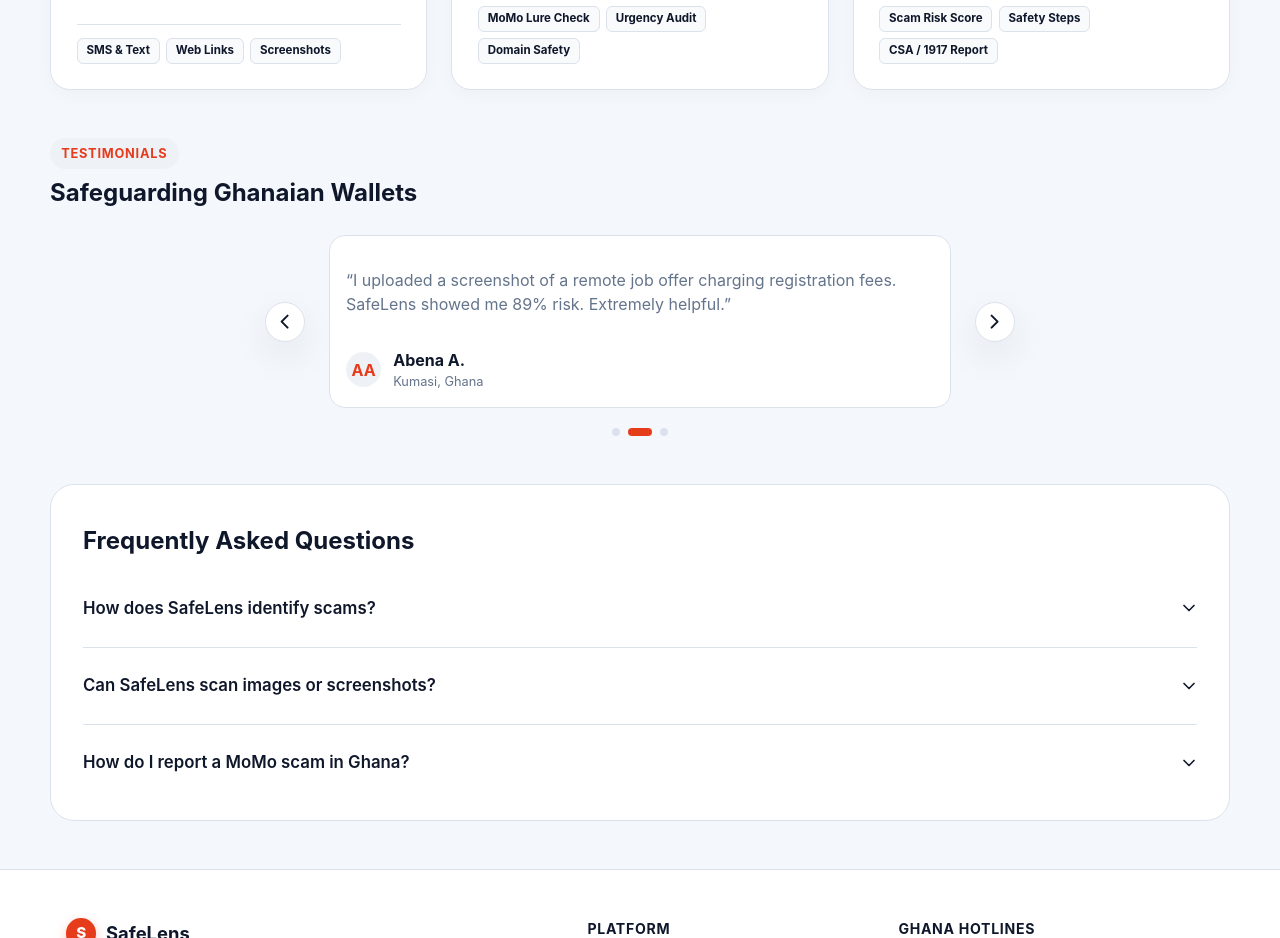
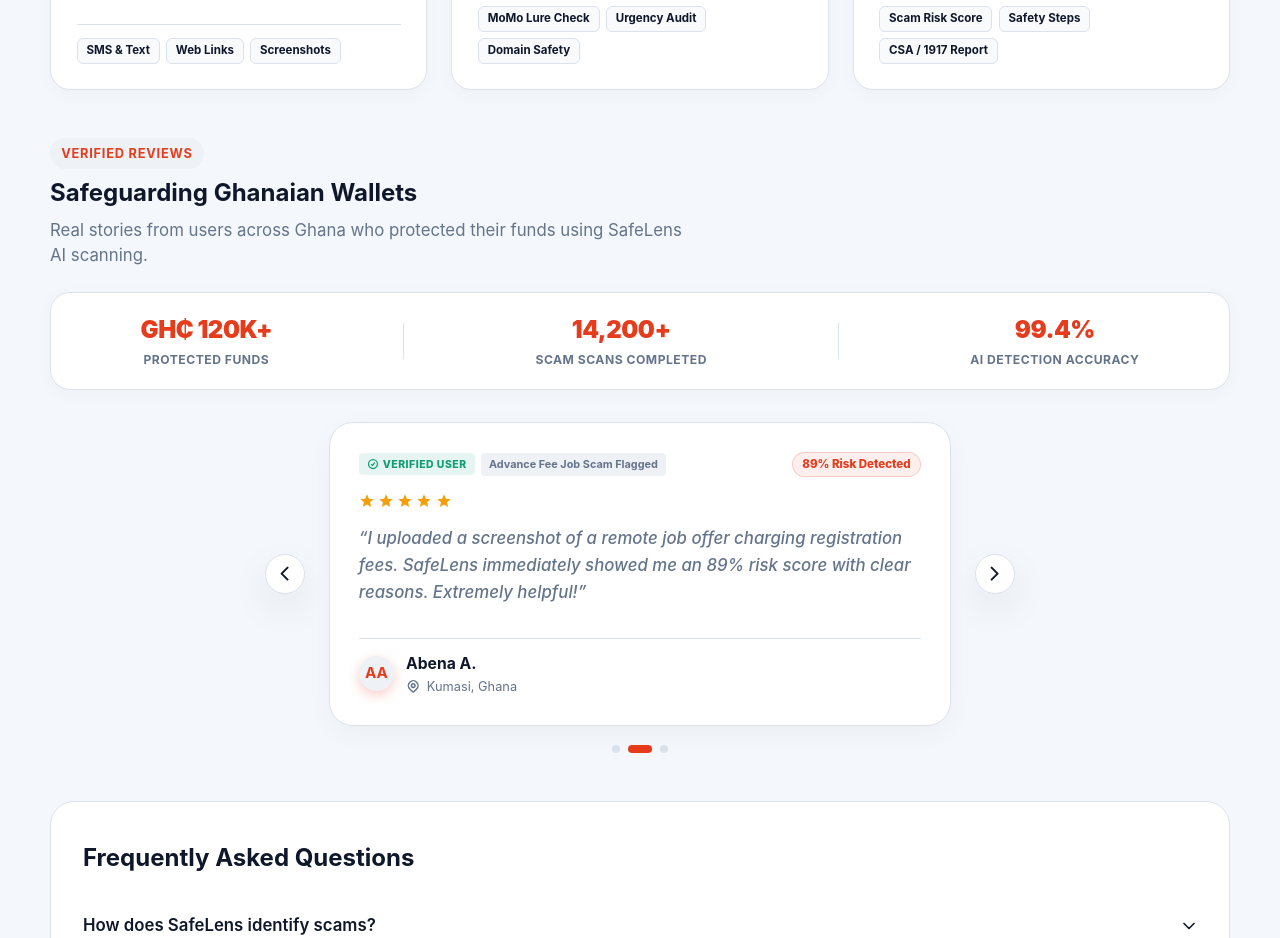
Before and after one commit to agudu50/SafeLens, a React (Vite) app in the folder client/: page / in a window 1280 px wide. Shown: the part 1780-2718 px from the top of the page. Built offline with nearby package versions, Linux system fonts and the light colour scheme.

Commit message:
enhanced the animation on the home page

```diff
--- a/client/src/index.css
+++ b/client/src/index.css
@@ -1886,6 +1886,187 @@
   border-radius: 6px;
 }
 
+/* Impact Statistics Bar */
+.impact-stats-bar {
+  display: flex;
+  align-items: center;
+  justify-content: space-around;
+  background: var(--surface);
+  border: 1px solid var(--border);
+  border-radius: 1.25rem;
+  padding: 1.2rem 1.5rem;
+  margin-top: 1.5rem;
+  margin-bottom: 2rem;
+  box-shadow: 0 4px 18px rgba(15, 23, 42, 0.03);
+}
+
+.impact-stat {
+  display: flex;
+  flex-direction: column;
+  align-items: center;
+  text-align: center;
+}
+
+.impact-stat__number {
+  font-size: 1.5rem;
+  font-weight: 900;
+  color: var(--primary);
+  letter-spacing: -0.02em;
+}
+
+.impact-stat__label {
+  font-size: 0.76rem;
+  font-weight: 700;
+  color: var(--muted);
+  text-transform: uppercase;
+  letter-spacing: 0.04em;
+  margin-top: 0.2rem;
+}
+
+.impact-stat__divider {
+  width: 1px;
+  height: 36px;
+  background: var(--border);
+}
+
+/* Testimonial Carousel & Cards */
+.testimonial-carousel-container {
+  display: flex;
+  align-items: center;
+  gap: 1rem;
+  position: relative;
+}
+
+.testimonial-card {
+  background: var(--surface);
+  border: 1px solid var(--border);
+  border-radius: 1.5rem;
+  padding: 1.8rem;
+  flex: 1;
+  box-shadow: 0 8px 30px -4px rgba(15, 23, 42, 0.05);
+  display: flex;
+  flex-direction: column;
+  gap: 1rem;
+}
+
+.testimonial-card__header {
+  display: flex;
+  justify-content: space-between;
+  align-items: center;
+  gap: 0.5rem;
+}
+
+.testimonial-verified-badge {
+  font-size: 0.65rem;
+  font-weight: 800;
+  letter-spacing: 0.05em;
+  color: var(--success);
+  background: rgba(15, 157, 115, 0.1);
+  padding: 0.2rem 0.5rem;
+  border-radius: 4px;
+  display: inline-flex;
+  align-items: center;
+  gap: 0.25rem;
+}
+
+.testimonial-tag {
+  font-size: 0.68rem;
+  font-weight: 700;
+  color: var(--muted);
+  background: var(--surface-strong);
+  padding: 0.2rem 0.5rem;
+  border-radius: 4px;
+}
+
+.testimonial-savings-pill {
+  font-size: 0.72rem;
+  font-weight: 800;
+  color: var(--primary);
+  background: rgba(230, 60, 28, 0.08);
+  border: 1px solid rgba(230, 60, 28, 0.2);
+  padding: 0.2rem 0.6rem;
+  border-radius: 999px;
+}
+
+.testimonial-rating {
+  display: flex;
+  gap: 0.2rem;
+}
+
+.testimonial-quote {
+  font-size: 1.05rem;
+  line-height: 1.6;
+  font-weight: 500;
+  color: var(--text);
+  margin: 0;
+  font-style: italic;
+}
+
+.testimonial-user {
+  display: flex;
+  align-items: center;
+  gap: 0.8rem;
+  margin-top: 0.4rem;
+  padding-top: 0.8rem;
+  border-top: 1px solid var(--border);
+}
+
+.testimonial-avatar {
+  width: 2.6rem;
+  height: 2.6rem;
+  border-radius: 50%;
+  background: var(--primary);
+  color: #ffffff;
+  font-weight: 900;
+  font-size: 0.95rem;
+  display: grid;
+  place-items: center;
+  box-shadow: 0 4px 12px rgba(230, 60, 28, 0.25);
+}
+
+.carousel-control-btn {
+  background: var(--surface);
+  border: 1px solid var(--border);
+  color: var(--text);
+  width: 2.6rem;
+  height: 2.6rem;
+  border-radius: 50%;
+  display: grid;
+  place-items: center;
+  cursor: pointer;
+  transition: all 0.22s ease;
+  box-shadow: 0 4px 12px rgba(15, 23, 42, 0.04);
+}
+
+.carousel-control-btn:hover {
+  border-color: var(--primary);
+  color: var(--primary);
+  transform: scale(1.08);
+}
+
+.carousel-indicators {
+  display: flex;
+  justify-content: center;
+  gap: 0.5rem;
+  margin-top: 1.2rem;
+}
+
+.carousel-dot {
+  width: 8px;
+  height: 8px;
+  border-radius: 50%;
+  background: var(--border);
+  border: none;
+  cursor: pointer;
+  transition: all 0.25s ease;
+}
+
+.carousel-dot--active {
+  width: 24px;
+  border-radius: 4px;
+  background: var(--primary);
+}
+
 /* FAQ Accordion */
 .faq-container {
   margin-top: 3rem;
--- a/client/src/pages/Home.jsx
+++ b/client/src/pages/Home.jsx
@@ -6,22 +6,34 @@
 
 const testimonials = [
   {
+    id: 'emmanuel',
     avatar: 'EK',
     name: 'Emmanuel K.',
     location: 'Accra, Ghana',
-    quote: 'SafeLens flagged a wrong transfer SMS I got. Saved me from sending 500 GHS back to a scammer. Brilliant app!'
+    incident: 'MoMo Refund Scam Prevented',
+    savings: 'GH₵ 500 Saved',
+    rating: 5,
+    quote: 'SafeLens flagged a wrong transfer SMS I received. It saved me from sending 500 GHS back to a scammer. Brilliant security tool for everyone in Ghana!'
   },
   {
+    id: 'abena',
     avatar: 'AA',
     name: 'Abena A.',
     location: 'Kumasi, Ghana',
-    quote: 'I uploaded a screenshot of a remote job offer charging registration fees. SafeLens showed me 89% risk. Extremely helpful.'
+    incident: 'Advance Fee Job Scam Flagged',
+    savings: '89% Risk Detected',
+    rating: 5,
+    quote: 'I uploaded a screenshot of a remote job offer charging registration fees. SafeLens immediately showed me an 89% risk score with clear reasons. Extremely helpful!'
   },
   {
+    id: 'kofi',
     avatar: 'KB',
     name: 'Kofi B.',
     location: 'Takoradi, Ghana',
-    quote: 'The link scanning told me a promotional raffle was fake before I logged in. SafeLens is a must-have tool for everyone.'
+    incident: 'Phishing Promo Link Stopped',
+    savings: '97% Wallet Risk',
+    rating: 5,
+    quote: 'The link scanning told me a promotional raffle link was fake before I logged in with my credentials. SafeLens is a must-have tool for mobile money safety.'
   }
 ]
 
@@ -462,15 +474,34 @@
       {/* Ghanaian User Testimonials */}
       <section className="section-block testimonials-section animate-slide-up delay-4">
         <div className="section-heading">
-          <Badge tone="neutral">Testimonials</Badge>
+          <Badge tone="neutral">VERIFIED REVIEWS</Badge>
           <h2>Safeguarding Ghanaian Wallets</h2>
+          <p className="hero-text" style={{ marginTop: '0.4rem' }}>Real stories from users across Ghana who protected their funds using SafeLens AI scanning.</p>
+        </div>
+
+        {/* Live Community Impact Statistics Bar */}
+        <div className="impact-stats-bar">
+          <div className="impact-stat">
+            <span className="impact-stat__number">GH₵ 120K+</span>
+            <span className="impact-stat__label">Protected Funds</span>
+          </div>
+          <div className="impact-stat__divider" />
+          <div className="impact-stat">
+            <span className="impact-stat__number">14,200+</span>
+            <span className="impact-stat__label">Scam Scans Completed</span>
+          </div>
+          <div className="impact-stat__divider" />
+          <div className="impact-stat">
+            <span className="impact-stat__number">99.4%</span>
+            <span className="impact-stat__label">AI Detection Accuracy</span>
+          </div>
         </div>
 
         <div className="testimonial-carousel-container">
           <button
             type="button"
             className="carousel-control-btn carousel-control-btn--prev"
-            aria-label="Previous testimonial"
+            aria-label="Previous review"
             onClick={() => setActiveTestimonial((prev) => (prev === 0 ? testimonials.length - 1 : prev - 1))}
           >
             <svg fill="none" stroke="currentColor" strokeWidth="2.5" viewBox="0 0 24 24" style={{ width: '1.2rem', height: '1.2rem' }}>
@@ -478,13 +509,39 @@
             </svg>
           </button>
 
-          <div className="info-card testimonial-card animate-fade-in" key={activeTestimonial} style={{ flex: 1, margin: 0 }}>
-            <p>&ldquo;{testimonials[activeTestimonial].quote}&rdquo;</p>
+          <div className="info-card testimonial-card animate-fade-in" key={testimonials[activeTestimonial].id}>
+            <div className="testimonial-card__header">
+              <div style={{ display: 'flex', alignItems: 'center', gap: '0.4rem', flexWrap: 'wrap' }}>
+                <span className="testimonial-verified-badge">
+                  <svg fill="none" stroke="currentColor" strokeWidth="2.5" viewBox="0 0 24 24" style={{ width: '0.75rem', height: '0.75rem', color: 'var(--success)' }}>
+                    <path strokeLinecap="round" strokeLinejoin="round" d="M9 12.75L11.25 15 15 9.75M21 12a9 9 0 11-18 0 9 9 0 0118 0z" />
+                  </svg>
+                  VERIFIED USER
+                </span>
+                <span className="testimonial-tag">{testimonials[activeTestimonial].incident}</span>
+              </div>
+              <span className="testimonial-savings-pill">{testimonials[activeTestimonial].savings}</span>
+            </div>
+
+            {/* Star Rating Icons */}
+            <div className="testimonial-rating">
+              {[...Array(testimonials[activeTestimonial].rating)].map((_, i) => (
+                <svg key={i} fill="currentColor" viewBox="0 0 24 24" style={{ width: '1rem', height: '1rem', color: 'var(--warning)' }}>
+                  <path d="M12 17.27L18.18 21l-1.64-7.03L22 9.24l-7.19-.61L12 2 9.19 8.63 2 9.24l5.46 4.73L5.82 21z" />
+                </svg>
+              ))}
+            </div>
+
+            <p className="testimonial-quote">&ldquo;{testimonials[activeTestimonial].quote}&rdquo;</p>
+
             <div className="testimonial-user">
               <div className="testimonial-avatar">{testimonials[activeTestimonial].avatar}</div>
-              <div>
-                <strong>{testimonials[activeTestimonial].name}</strong>
-                <p style={{ margin: 0, fontSize: '0.8rem', color: 'var(--muted)' }}>{testimonials[activeTestimonial].location}</p>
+              <div style={{ display: 'flex', flexDirection: 'column', gap: '0.1rem' }}>
+                <strong style={{ fontSize: '0.98rem', color: 'var(--text)' }}>{testimonials[activeTestimonial].name}</strong>
+                <span style={{ fontSize: '0.8rem', color: 'var(--muted)', display: 'flex', alignItems: 'center', gap: '0.2rem' }}>
+                  {locationIcon}
+                  {testimonials[activeTestimonial].location}
+                </span>
               </div>
             </div>
           </div>
@@ -492,7 +549,7 @@
           <button
             type="button"
             className="carousel-control-btn carousel-control-btn--next"
-            aria-label="Next testimonial"
+            aria-label="Next review"
             onClick={() => setActiveTestimonial((prev) => (prev + 1) % testimonials.length)}
           >
             <svg fill="none" stroke="currentColor" strokeWidth="2.5" viewBox="0 0 24 24" style={{ width: '1.2rem', height: '1.2rem' }}>
@@ -502,9 +559,9 @@
         </div>
 
         <div className="carousel-indicators">
-          {testimonials.map((_, idx) => (
+          {testimonials.map((item, idx) => (
             <button
-              key={idx}
+              key={item.id}
               type="button"
               className={`carousel-dot ${activeTestimonial === idx ? 'carousel-dot--active' : ''}`}
               aria-label={`Go to testimonial ${idx + 1}`}
```
